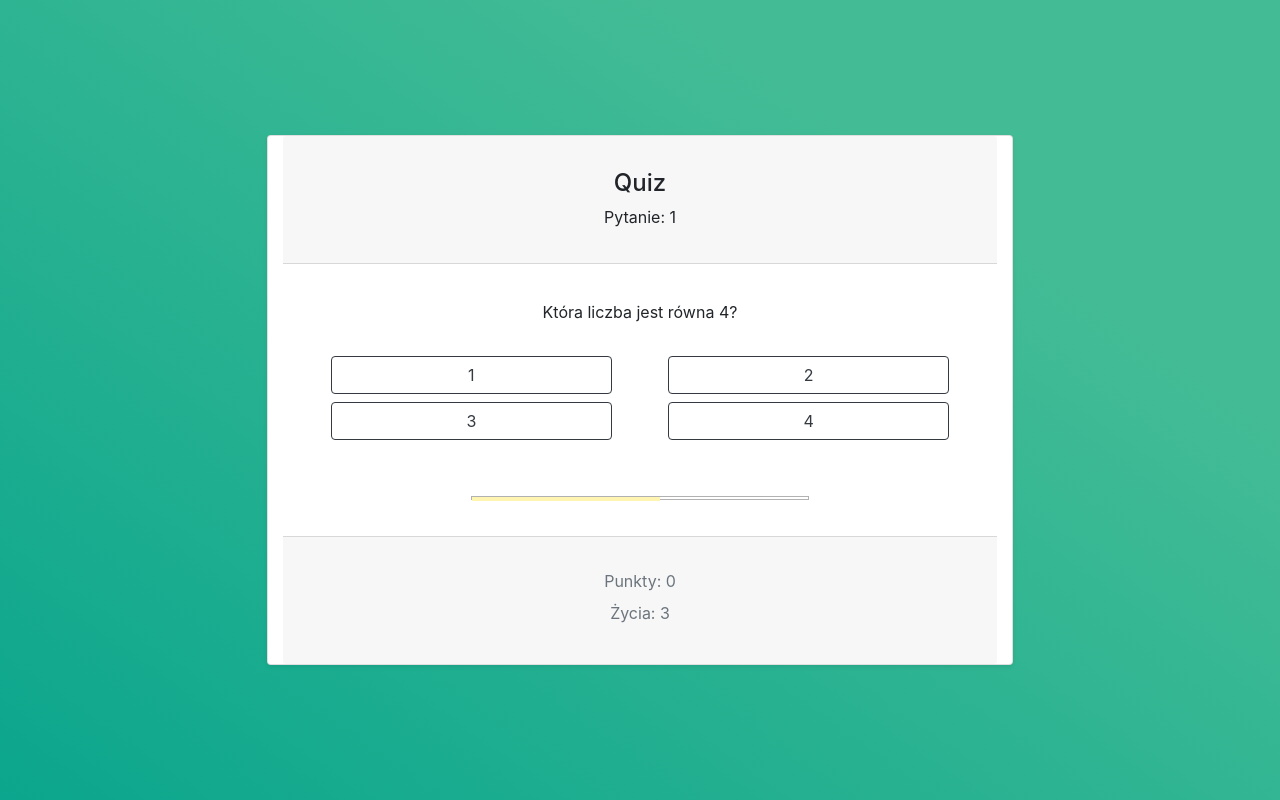
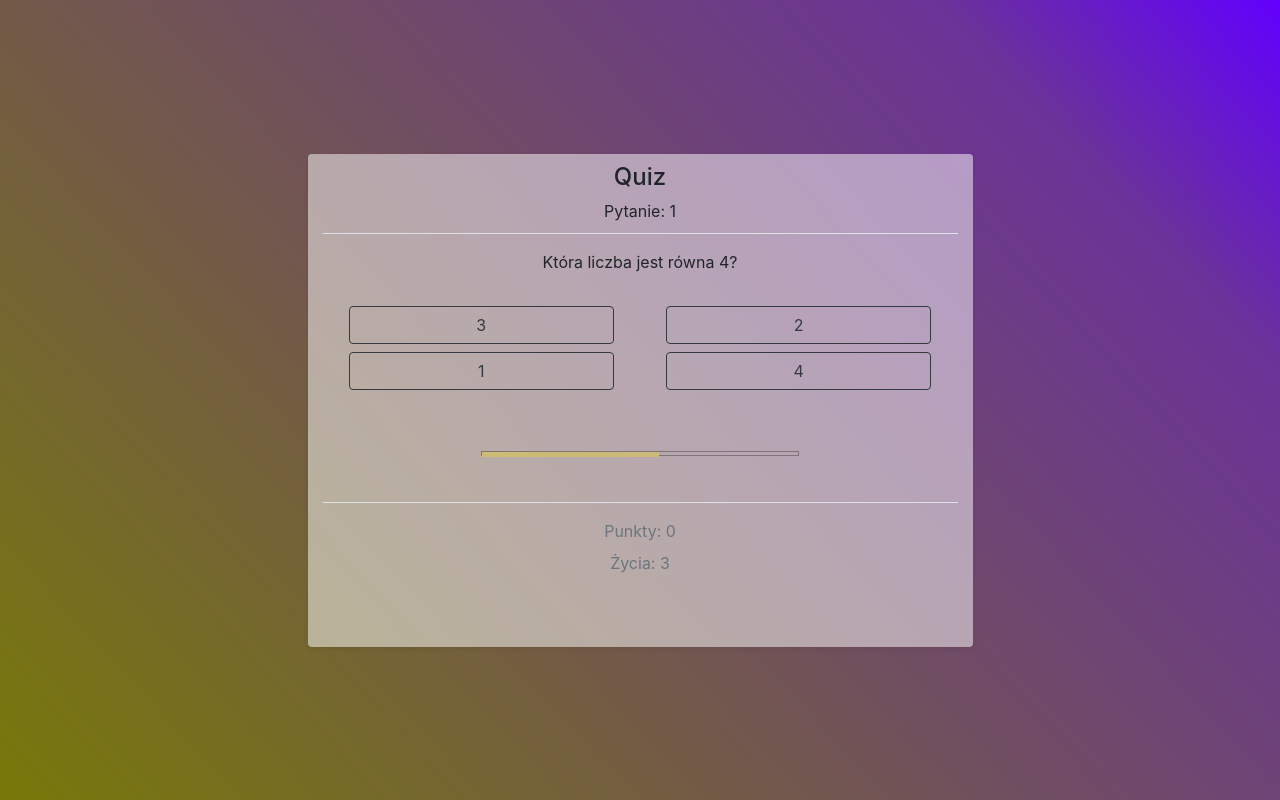
Before and after one commit to Shizz74/quiz-game2, a plain HTML site: page index.html in a window 1280 px wide. Both pictures are taken after a click on the button "Start". Drawn offline with nearby package versions, Linux system fonts and the light colour scheme.

Commit message:
hotfix 1.1c

```diff
--- a/css/main.css
+++ b/css/main.css
@@ -1,14 +1,9 @@
 body,
 html {
   width: 100%;
-  height: 100vh;
-  background: rgb(2, 0, 36);
-  background: linear-gradient(
-    35deg,
-    rgba(2, 0, 36, 1) 0%,
-    rgba(11, 166, 141, 1) 0%,
-    rgba(67, 188, 149, 1) 75%
-  );
+  min-height: 100vh;
+  background: rgb(2,0,36);
+  background: linear-gradient(47deg, rgba(2,0,36,1) 0%, rgba(120,121,9,1) 0%, rgba(107,51,152,1) 83%, rgba(98,0,255,1) 100%);
 }
 .flex-center {
   display: flex;
@@ -28,21 +23,26 @@ html {
 .anvis{
   display: none;
 }
-
-.disable:disabled{
-  display: block;
-}
-.card-body {
+.game-body {
   height: auto;
 }
-.card-header,
-.card-footer{
-  min-height: 8rem;
+.game-header,
+.game-footer{
+  min-height: 5rem;
   width: 100%;
   height: auto;
 }
-.card{
-  max-height: 100vh;
+.game{
+  background: rgb(255, 255, 255, 0.5)
+}
+
+.hidden-world {
+  height: 3rem;
+}
+.hidden-world1{
+  height: 5rem;
+  width: 100%;
+  text-align: center;
 }
 /* Time progressbar */
 .time{
--- a/game.js
+++ b/game.js
@@ -43,11 +43,20 @@ function countDown(){
     timeOut.classList.remove('anvis');
     counter+=1;
     life-=1;
+    for(i=0;i<ans.length;i++){
+      ans[i].disabled = true;
+     }
     clearInterval(timeRepeat);
    }
  }, 1000);
 };
-
+let answerOrder = [1, 2, 3, 4];
+function shuffleArray(array) {
+  for (let i = array.length - 1; i > 0; i--) {
+      const j = Math.floor(Math.random() * (i + 1));
+      [array[i], array[j]] = [array[j], array[i]];
+  }
+}
 // Next question/round -------------------------------------------------------
 function roundStart() {
   questionBTN.classList.add("anvis");
@@ -58,25 +67,29 @@ function roundStart() {
       let index = que.indexOf(questionNumber);
       a-=1;
       counter += 1;
-      document.getElementById("score").innerHTML = "Punkty: " + score;
-      document.getElementById("life").innerHTML = "Życia: " + life;
-      document.getElementById("counter").innerHTML = "Pytanie: " + counter;
-      document.getElementById("question").innerHTML = que[questionNumber-1][0];
-      document.getElementById("answers").innerHTML =
+      ///answerOrder.sort(function() {
+       // Math.random() - 0.5 ;
+       // console.log(answerOrder);
+    //  });
+      document.querySelector("#score").innerHTML = "Punkty: " + score;
+      document.querySelector("#life").innerHTML = "Życia: " + life;
+      document.querySelector("#counter").innerHTML = "Pytanie: " + counter;
+      document.querySelector("#question").innerHTML = que[questionNumber-1][0];
+      document.querySelector("#answers").innerHTML =
       '<div class="container">'  +
       '<div class="row justify-content-around">' +
-        '<button type="button" class="btn btn-outline-dark mb-2 ans col-lg-5" value="' + que[questionNumber-1][1] + '">' +
-        que[questionNumber-1][1] +
+        '<button type="button" class="btn btn-outline-dark mb-2 ans col-lg-5" value="' + que[questionNumber-1][answerOrder[0]] + '">' +
+        que[questionNumber-1][answerOrder[0]] +
         "</button>" +
-        '<button type="button" class="btn btn-outline-dark mb-2 ans col-lg-5" value="' + que[questionNumber-1][2] + '">' +
-        que[questionNumber-1][2] +
+        '<button type="button" class="btn btn-outline-dark mb-2 ans col-lg-5" value="' + que[questionNumber-1][answerOrder[1]] + '">' +
+        que[questionNumber-1][answerOrder[1]] +
         "</button></div>" +
         '<div class="row justify-content-around">' +
-        '<button type="button" class="btn btn-outline-dark mb-2 ans col-lg-5" value="' + que[questionNumber-1][3] + '">' +
-        que[questionNumber-1][3] +
+        '<button type="button" class="btn btn-outline-dark mb-2 ans col-lg-5" value="' + que[questionNumber-1][answerOrder[2]] + '">' +
+        que[questionNumber-1][answerOrder[2]] +
         "</button>" +
-        '<button type="button" class="btn btn-outline-dark mb-2 ans col-lg-5" value="' + que[questionNumber-1][4] + '">' +
-        que[questionNumber-1][4] +
+        '<button type="button" class="btn btn-outline-dark mb-2 ans col-lg-5" value="' + que[questionNumber-1][answerOrder[3]] + '">' +
+        que[questionNumber-1][answerOrder[3]] +
         "</button>";
         document.querySelector(".time").innerHTML = '<div class="timeColor"></div>';
       correctAnswer = que[questionNumber-1][5];
@@ -86,21 +99,22 @@ function roundStart() {
 
 
 // Game condition-----------------------------------
-document.getElementById("nextQuestion").addEventListener("click", function() {
+document.querySelector("#nextQuestion").addEventListener("click", function() {
   questionBTN.innerHTML = " Następne ";
   let introText = document.querySelector(".intro-text").style.display = "none";
 if (life > 0) {
 
     if (a > 0){
+      shuffleArray(answerOrder);
       roundStart();
       countDown();
     }
     else {
-      document.getElementById("life").innerHTML = "Życia: " + life;
-      document.getElementById("counter").innerHTML = "Pytanie: " + counter;
-      document.getElementById("answers").innerHTML = " Zdobyłeś: " + score +"pkt";
-      document.getElementById("score").innerHTML = " ";
-      document.getElementById("question").innerHTML = " ";
+      document.querySelector("#life").innerHTML = "Życia: " + life;
+      document.querySelector("#counter").innerHTML = "Pytanie: " + counter;
+      document.querySelector("#answers").innerHTML = " Zdobyłeś: " + score +"pkt";
+      document.querySelector("#score").innerHTML = " ";
+      document.querySelector("#question").innerHTML = " ";
       newGame.classList.remove("anvis");
       questionBTN.classList.add("anvis");
       timeOut.classList.add("anvis");
@@ -133,16 +147,16 @@ for(let i=0;i<ans.length;i++){
     }
   });
 }
-if (a==1){
+if (a==1 || life == 1){
   questionBTN.innerHTML = " Koniec ";
 }
 }
 else {
-  document.getElementById("life").innerHTML = "Życia: " + life;
-  document.getElementById("counter").innerHTML = "Pytanie: " + counter;
-  document.getElementById("answers").innerHTML = " Zdobyłeś: " + score +"pkt"
-  document.getElementById("score").innerHTML = " ";
-  document.getElementById("question").innerHTML = " ";
+  document.querySelector("#life").innerHTML = "Życia: " + life;
+  document.querySelector("#counter").innerHTML = "Pytanie: " + counter;
+  document.querySelector("#answers").innerHTML = " Zdobyłeś: " + score +"pkt"
+  document.querySelector("#score").innerHTML = " ";
+  document.querySelector("#question").innerHTML = " ";
   newGame.classList.remove("anvis");
   questionBTN.classList.add("anvis");
   timeOut.classList.add('anvis');
--- a/index.html
+++ b/index.html
@@ -15,17 +15,19 @@
 </head>
 
 <body class="flex-center">
-	<div class="card shadow-sm col-sm-7">
-		<div class="card-header flex-center">
+	<div class="container">
+		<div class="row flex-center">
+			<div class="game rounded shadow-sm col-sm-7">
+				<div class="game-header border-bottom flex-center">
 						<h4>Quiz</h4>
 					<div id="counter"></div>
 				</div>
-		<div class="card-body flex-center">
+				<div class="game-body flex-center mb-4">
 						<p class="card-text mt-3 intro-text">Prosta gra-quiz, gramy do 3 pomyłek. Program losuje pytanie i 4 odpowiedzi z czego
 								tylko jedna
 								jest poprawna. Kliknij Start by rozpocząć.</p>
 
-			<p class="card-text">
+					<p class="game-text">
 						<div>
 							<p id="question"></p>
 						</div>
@@ -33,6 +35,7 @@
 					<div id="answers" class="align-self-center">
 
 					</div>
+					<div class="hidden-world1 flex-center">
 						<div class="time2 mt-5 mb-3 anvis">
 							<div class="time">
 
@@ -40,11 +43,17 @@
 						</div>
 						<div class="timeOut anvis"> Time Out!</div>
 					</div>
-		<div class="card-footer text-muted flex-center">
-			<div id="score" class="mb-2"></div>
+				</div>
+				<div class="game-footer text-muted flex-center mb-3 border-top">
+					<div id="score" class="mt-3 mb-2"></div>
 					<div id="life" class="mb-2"></div>
+					<div class="hidden-world">
 						<button id="nextQuestion" class="btn btn-outline-primary">Start</button>
+					</div>
+
 					<a href="javascript:location.reload()"><button id="newGame" class="btn btn-outline-primary anvis">Nowa gra</button></a>
+				</div>
+			</div>
 		</div>
 	</div>
 
```
Lines whose indentation alone changed are shown as unchanged.
